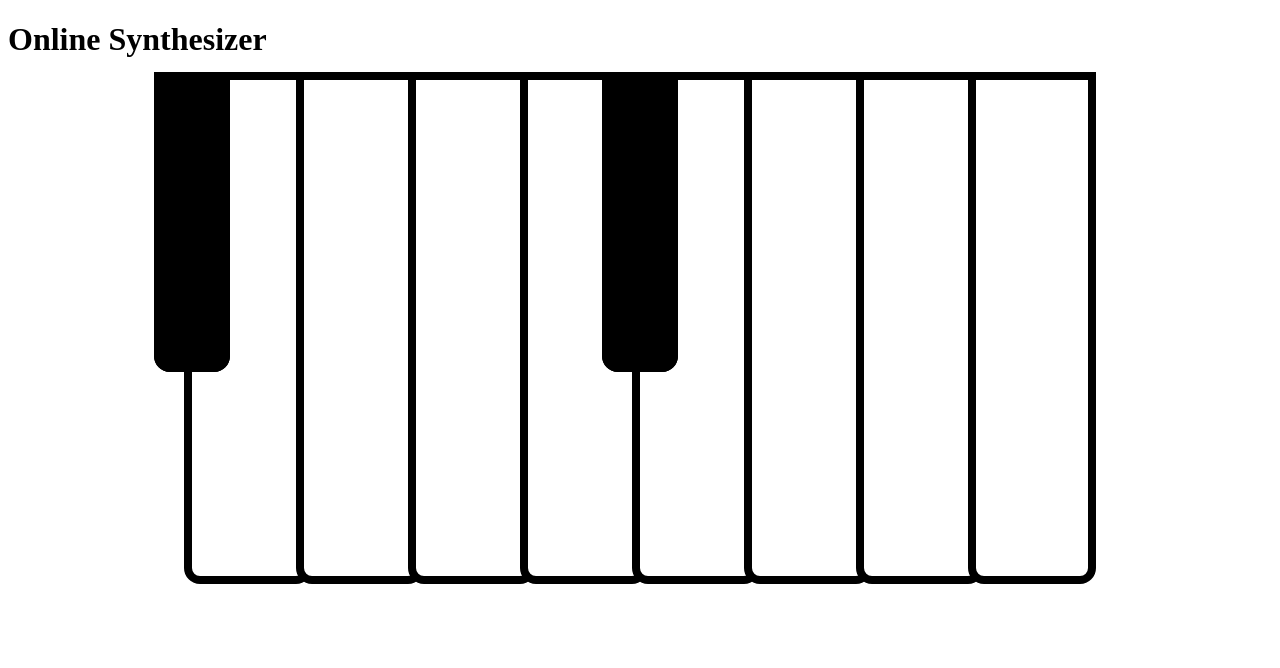
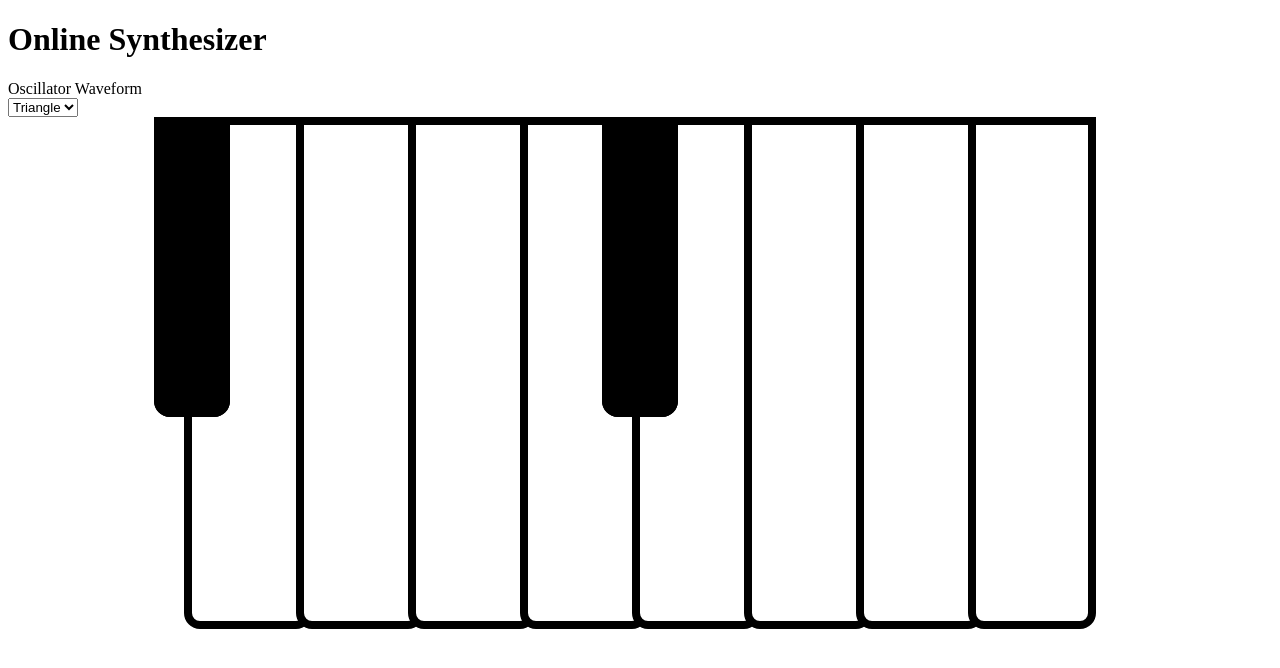
Before and after one commit to xow/ambience, a Next.js app: page / in a window 1280 px wide. Shown: the top 668 px of the page. Built offline with nearby package versions, Linux system fonts and the light colour scheme.

Commit message:
Use params for initialising

```diff
--- a/src/Controls/MIDIKeyboard.ts
+++ b/src/Controls/MIDIKeyboard.ts
@@ -1,4 +1,4 @@
-import type { getPlayTone } from '../Instruments/Oscillator';
+import type { getPlayTone } from '../Instruments/Synth';
 import { Commands } from '../Tools/Midi';
 import type { adjustContinuousControl } from './ContinuousControl';
 
--- a/src/Controls/OnScreenKeyboard.ts
+++ b/src/Controls/OnScreenKeyboard.ts
@@ -1,4 +1,4 @@
-import { frequencies, getPlayTone } from '../Instruments/Oscillator';
+import { frequencies, getPlayTone } from '../Instruments/Synth';
 import { Commands, octaveAndNoteToMessage } from '../Tools/Midi';
 
 export type IHandleClickKey = ({
--- a/src/Instruments/Oscillator.ts
+++ b/src/Instruments/Synth.ts
@@ -25,9 +25,10 @@ export const frequencies = {
  */
 export type IPlayTone = (data: MidiSignal) => { stopTone: () => void };
 
-interface IGetPlayToneProps {
+export interface IGetPlayToneProps {
   context: AudioContext;
   instrumentNode: AudioNode;
+  type: 'custom' | 'sawtooth' | 'sine' | 'square' | 'triangle';
 }
 
 /**
@@ -36,6 +37,7 @@ interface IGetPlayToneProps {
 export function getPlayTone({
   context,
   instrumentNode,
+  type,
 }: IGetPlayToneProps): IPlayTone {
   return ({ message, value: velocity }) => {
     const { octave, note } = messageToOctaveAndNote(message);
@@ -47,7 +49,6 @@ export function getPlayTone({
 
     // Todo make params
     const unison = 3;
-    const type = 'sawtooth';
     const spread = 0.005;
 
     const ocillators = Array.from(new Array(unison), (x, i) => {
--- a/src/components/Key.tsx
+++ b/src/components/Key.tsx
@@ -1,6 +1,6 @@
 import { useState } from 'react';
 import { IHandleClickKey } from '../Controls/OnScreenKeyboard';
-import { frequencies } from '../Instruments/Oscillator';
+import { frequencies } from '../Instruments/Synth';
 
 interface IProps {
   handleClickKey: IHandleClickKey;
@@ -38,14 +38,14 @@ function Key({ handleClickKey, note }: IProps) {
           border: 8px solid black;
           border-bottom-right-radius: 16px;
           border-bottom-left-radius: 16px;
-          margin: -8px;
+          margin: 0px -8px;
         }
         .key:nth-child(12n-10),
         .key:nth-child(12n-8),
         .key:nth-child(12n-5),
         .key:nth-child(12n-3),
         .key:nth-child(12n-1) {
-          margin: -8px -38px;
+          margin: 0px -38px;
           background-color: #000;
           vertical-align: top;
           height: 300px;
--- a/src/components/Keyboard.tsx
+++ b/src/components/Keyboard.tsx
@@ -1,5 +1,5 @@
 import type { IHandleClickKey } from '../Controls/OnScreenKeyboard';
-import { frequencies } from '../Instruments/Oscillator';
+import { frequencies } from '../Instruments/Synth';
 import Key from './Key';
 
 interface IProps {
@@ -15,7 +15,7 @@ function Keyboard({ handleClickKey }: IProps) {
           width: fit-content;
         }
       `}</style>
-      <div className="keyboard">
+      <div className="keyboard shadow-2xl w-max m-auto">
         {(Object.keys(frequencies) as Array<keyof typeof frequencies>).map(
           note => (
             <Key key={note} note={note} handleClickKey={handleClickKey} />
--- /dev/null
+++ b/src/components/Util/Select.tsx
@@ -0,0 +1,34 @@
+interface IProps<T> {
+  options: Record<string, string>;
+  label: string;
+  value: string;
+  onChange: (value: T) => void;
+}
+
+function Select<T extends string>({
+  options,
+  label,
+  value,
+  onChange,
+}: IProps<T>) {
+  return (
+    <>
+      <div>
+        <label className="font-bold text-gray-700 ">{label}</label>
+      </div>
+      <div>
+        <select
+          className="w-48 p-2 shadow-md border-2 rounded text-gray-800 "
+          value={value}
+          onChange={event => onChange(event.target.value as T)}
+        >
+          {Object.entries(options).map(([optionValue, optionText]) => (
+            <option value={optionValue}>{optionText}</option>
+          ))}
+        </select>
+      </div>
+    </>
+  );
+}
+
+export default Select;
--- a/src/index.ts
+++ b/src/index.ts
@@ -1,6 +1,6 @@
 import * as MIDI from './Controls/MIDIKeyboard';
 import * as OnScreenKeyboard from './Controls/OnScreenKeyboard';
-import { getPlayTone, IPlayTone } from './Instruments/Oscillator';
+import { getPlayTone, IGetPlayToneProps, IPlayTone } from './Instruments/Synth';
 import { createReverb } from './AudioEffects/Reverb';
 import { createFilter } from './AudioEffects/Filter';
 import { adjustContinuousControl } from './Controls/ContinuousControl';
@@ -9,7 +9,11 @@ import { createDelay } from './AudioEffects/Delay';
 import { MidiSignal } from './MidiEffects';
 import { createTranspose } from './MidiEffects/Transpose';
 
-export function initialise() {
+export interface ISynthParameters {
+  type: IGetPlayToneProps['type'];
+}
+
+export function initialise(params: ISynthParameters) {
   const bpm = 120;
   const timeSignature = 4;
 
@@ -42,7 +46,11 @@ export function initialise() {
 
   createTrack({ track: masterTrack, context });
 
-  const playTone = getPlayTone({ context, instrumentNode: instrument });
+  const playTone = getPlayTone({
+    context,
+    instrumentNode: instrument,
+    type: params.type,
+  });
 
   const handleMidiEvent: IPlayTone = signal => {
     const processedSignal = masterTrack.midiEffectsChain.reduce<MidiSignal>(
--- a/src/pages/index.tsx
+++ b/src/pages/index.tsx
@@ -1,14 +1,29 @@
-import { useEffect, useState } from 'react';
+import React, { useEffect, useState } from 'react';
 import Head from 'next/head';
 
-import { initialise } from '..';
+import { initialise, ISynthParameters } from '..';
 import Keyboard from '../components/Keyboard';
 import { IHandleClickKey } from '../Controls/OnScreenKeyboard';
+import Select from '../components/Util/Select';
+
+export const SynthParametersContext = React.createContext<{
+  params: ISynthParameters;
+  setParams: (value: ISynthParameters) => void;
+}>({
+  params: {
+    type: 'sawtooth',
+  },
+  setParams: () => {},
+});
 
 function HomePage() {
+  const [params, setParams] = useState<ISynthParameters>({
+    type: 'triangle',
+  });
   const [handleClickKey, setHandleClickKey] = useState<IHandleClickKey>();
   useEffect(() => {
-    const { handleClickKey: handleClickKeyValue } = initialise();
+    const { handleClickKey: handleClickKeyValue } = initialise(params);
+    // The initialise returns a function for handling click events, let's set it in state so we can call it when someone clicks.
     setHandleClickKey(() => handleClickKeyValue);
   }, []);
 
@@ -17,10 +32,24 @@ function HomePage() {
       <Head>
         <title>Online Synthesizer</title>
       </Head>
-      <div className="m-auto max-w-screen-lg">
-        <h1 className="text-4xl text-center mb-4">Online Synthesizer</h1>
-        {handleClickKey && <Keyboard handleClickKey={handleClickKey} />}
-      </div>
+      <SynthParametersContext.Provider value={{ params, setParams }}>
+        <div className="m-auto max-w-screen-lg">
+          <h1 className="text-4xl text-center mb-4">Online Synthesizer</h1>
+          <Select<ISynthParameters['type']>
+            label="Oscillator Waveform"
+            options={{
+              custom: 'Custom',
+              sawtooth: 'Saw',
+              sine: 'Sine',
+              square: 'Square',
+              triangle: 'Triangle',
+            }}
+            value={params.type}
+            onChange={value => setParams({ ...params, type: value })}
+          />
+          {handleClickKey && <Keyboard handleClickKey={handleClickKey} />}
+        </div>
+      </SynthParametersContext.Provider>
     </>
   );
 }
```
